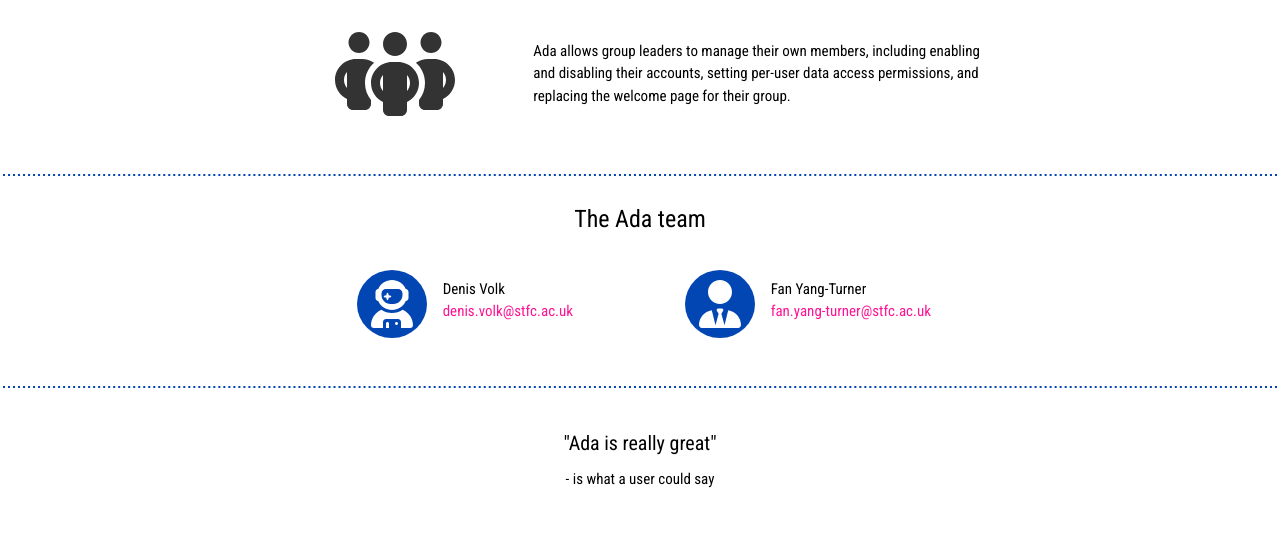
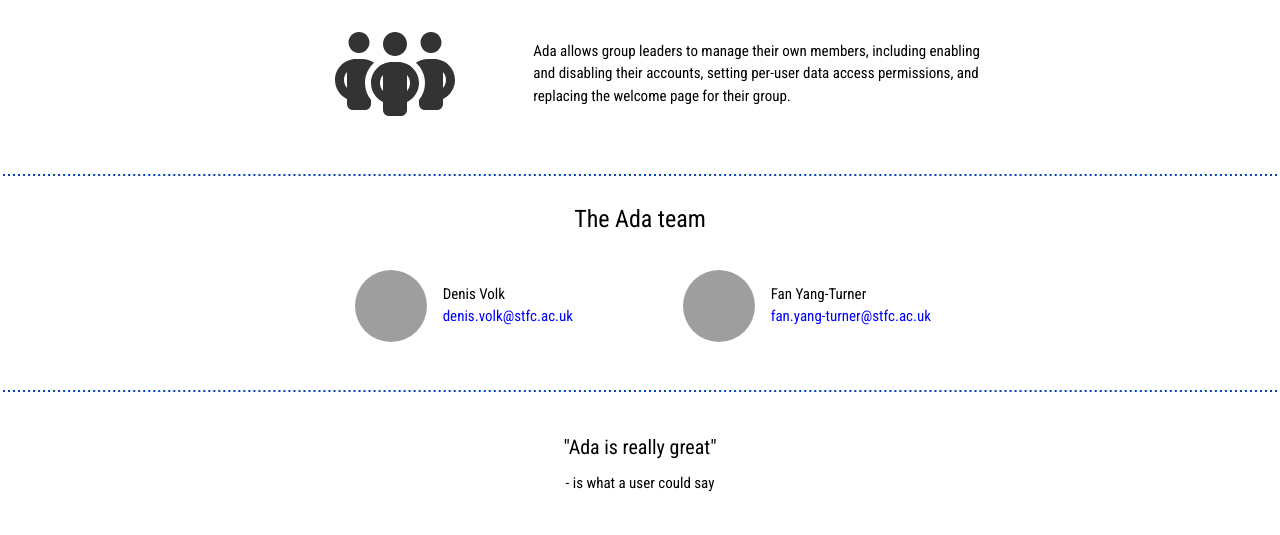
Before and after one commit to dvolk/ada2025, a Python web app: template templates/landing.jinja2 in a window 1280 px wide. Shown: the part 1261-1796 px from the top of the page. Before the commit the page ends 1749 px from the top, so only its background shows below. Run offline with Jinja, Linux system fonts and the light colour scheme; the template is opened without the code that fills it, so the values that code supplies are empty; some libraries are stand-ins or nearby versions; grey boxes are pictures that could not be loaded.

Commit message:
use github icons for team badges

```diff
--- a/templates/landing.jinja2
+++ b/templates/landing.jinja2
@@ -30,22 +30,10 @@
              background-color: rgba(2, 70, 179, 0.05);
              color: black;
          }
-         .ada-blue-text {
-             color: rgb(2, 70, 179);
-         }
          .big-icon {
              font-size: 150px;
              max-width: 120px;
              color: #333;
-         }
-         .mid-icon {
-             font-size: 48px;
-             border-radius: 50%;
-             padding: 10px 5px 10px 5px;
-             max-width: 100px;
-             background-color: rgb(2, 70, 179);
-             color: white;
-
          }
          .set-width {
              max-width: 800px;
@@ -55,7 +43,13 @@
              margin: 0;
          }
          .email {
-             color: rgb(255, 20, 147) !important;
+             color: blue !important;
+         }
+         .badge {
+             border-radius: 50%;  /* makes the image circular */
+             width: 72px;  /* width of the image */
+             height: 72px;  /* height of the image */
+             object-fit: cover;  /* ensures that the aspect ratio of the image is maintained */
          }
         </style>
     </head>
@@ -132,16 +126,18 @@
         <hr style="border: 1px dashed" class="ada-blue">
 
         <center>
-            <div class="w3-container" style="width: 720px; padding-top: 15px; padding-bottom: 25px;">
+            <div class="w3-container" style="max-width: 720px; padding-top: 15px; padding-bottom: 25px;">
                 <h3>The Ada team</h3>
                 <div class="w3-container w3-row w3-padding" style="display: flex; align-items: center;">
                     <div class="w3-container w3-half">
                         <p>
                             <div class="w3-row">
                                 <div class="w3-third" style="text-align: right;">
-                                    <i class="fa fa-fw fa-user-astronaut mid-icon"></i>
+                                    <a href="https://github.com/dvolk" target="_blank">
+                                        <img src="https://github.com/dvolk.png" class="badge">
+                                    </a>
                                 </div>
-                                <div class="w3-twothird w3-padding" style="text-align: left;">
+                                <div class="w3-twothird w3-padding" style="padding-top: 13px !important; text-align: left;">
                                     Denis Volk<br/>
                                     <a href="#" class="email">denis.volk@stfc.ac.uk</a>
                                 </div>
@@ -152,9 +148,11 @@
                         <p>
                             <div class="w3-row">
                                 <div class="w3-third" style="text-align: right;">
-                                    <i class="fa fa-fw fa-user-tie mid-icon ada-blue"></i>
+                                    <a href="https://github.com/oxfordfun" target="_blank">
+                                        <img src="https://github.com/oxfordfun.png" class="badge">
+                                    </a>
                                 </div>
-                                <div class="w3-twothird w3-padding" style="text-align: left;">
+                                <div class="w3-twothird w3-padding" style="padding-top: 13px !important; text-align: left;">
                                     Fan Yang-Turner<br/>
                                     <a href="#" class="email">fan.yang-turner@stfc.ac.uk</a>
                                 </div>
```
